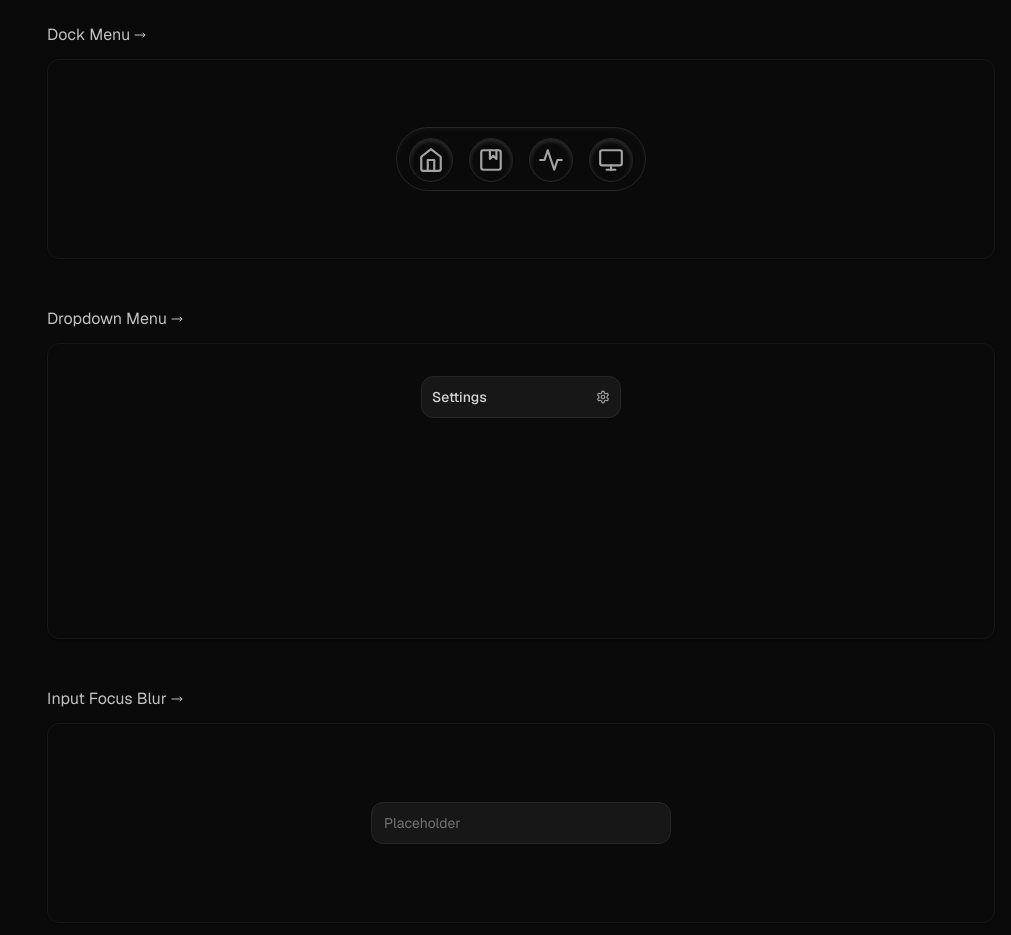
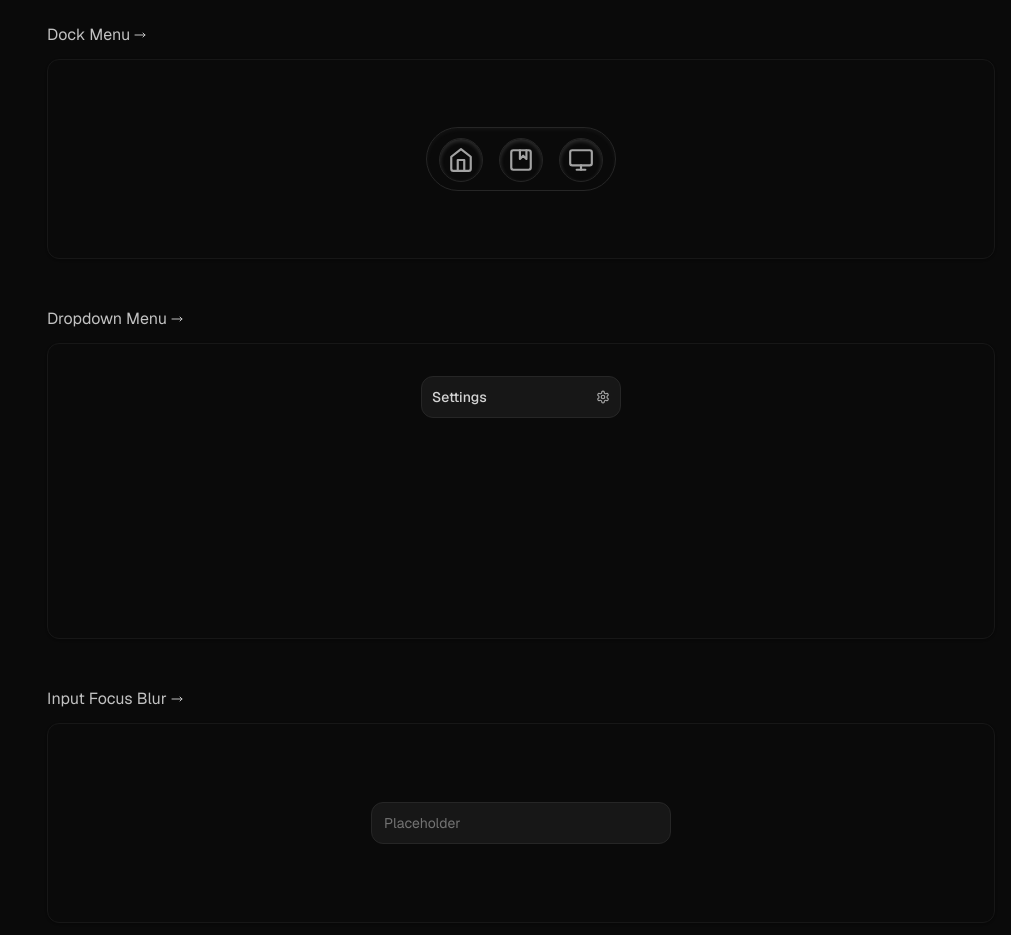
Before and after one commit to guhrodrrigues/luxe, a Next.js app: page /ui in a window 1280 px wide. Shown: the part 3020-3955 px from the top of the page, without its empty margins (269-1280 px from the left). Built offline with nearby package versions, Linux system fonts and the light colour scheme.

Commit message:
fix: update dock-menu

```diff
--- a/src/app/_components/ui/docks/DockMenu.tsx
+++ b/src/app/_components/ui/docks/DockMenu.tsx
@@ -5,7 +5,7 @@ import { ElementRef, HTMLAttributes, useRef } from "react";
 
 import { cn } from "@/utils/cn";
 
-import { ActivityIcon, AlbumIcon, HomeIcon, MonitorIcon } from "lucide-react";
+import { AlbumIcon, HomeIcon, MonitorIcon } from "lucide-react";
 
 import {
   MotionValue,
@@ -20,10 +20,10 @@ type DockItem = {
   icon?: JSX.Element;
 };
 
-interface DockContainerProps extends HTMLAttributes<HTMLDivElement> {
+type DockContainerProps = {
   side?: "top" | "bottom";
   items: DockItem[];
-}
+} & HTMLAttributes<HTMLDivElement>;
 
 function Dock({
   side = "bottom",
@@ -91,10 +91,9 @@ function DockItem({ children, containerX, mouseX }: DockItemProps) {
     <motion.div
       role="button"
       ref={itemRef}
-      className="group flex aspect-square items-center justify-center overflow-hidden rounded-full transition active:-translate-y-10 bg-neutral-950 border-neutral-800 border shadow-inner shadow-neutral-300/20 active:duration-1000 active:ease-out text-neutral-400 hover:text-white duration-500"
+      className="group p-2 flex aspect-square items-center justify-center overflow-hidden rounded-full transition active:-translate-y-10 bg-neutral-950 border-neutral-800 border shadow-inner shadow-neutral-300/20 active:duration-1000 active:ease-out text-neutral-400 hover:text-white duration-500"
       style={{
         width,
-        padding: "0.5rem",
       }}
     >
       {children}
@@ -106,7 +105,6 @@ export function DockMenu() {
   const items = [
     { id: "first-id", icon: <HomeIcon size={32} /> },
     { id: "second-id", icon: <AlbumIcon size={32} /> },
-    { id: "third-id", icon: <ActivityIcon size={32} /> },
     { id: "fourth-id", icon: <MonitorIcon size={32} /> },
   ];
 
```
